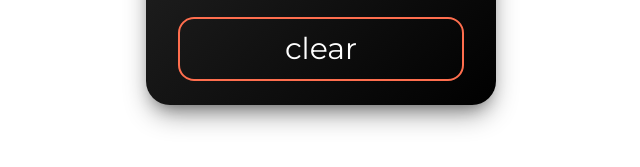
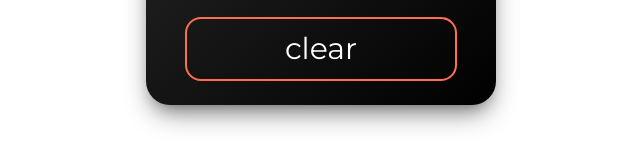
Before and after one commit to MubashirAlam89/calculator, a plain HTML site: page index.html in a window 1280 px wide. Shown: the part 613-780 px from the top of the page, 319-959 px from the left. Drawn offline with nearby package versions, Linux system fonts and the light colour scheme.

Commit message:
calculator

```diff
--- a/index.html
+++ b/index.html
@@ -125,8 +125,8 @@
         </div>
         <button
           id="clear"
-          style="border-color: #ff6e4e"
-          class="clearBtn border-2 mt-1 border-orange-500 hover:bg-neutral-500/20 active:bg-neutral-500/30 max-sm:hover:bg-transparent text-white text-3xl w-full p-3 rounded-2xl"
+          style="border-color: #ff6e4e; width: 95%"
+          class="clearBtn border-2 mt-1 border-orange-500 hover:bg-neutral-500/20 active:bg-neutral-500/30 max-sm:hover:bg-transparent text-white text-3xl p-3 rounded-2xl"
         >
           clear
         </button>
```
Also changed, not shown: Screenshot-1.jpg, Screenshot-2.jpg, Screenshot-3.jpg (added), 1 other file.
